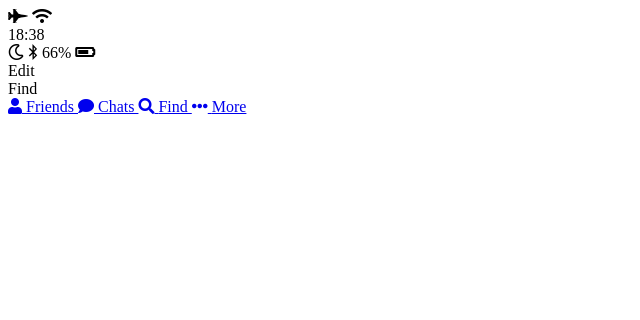
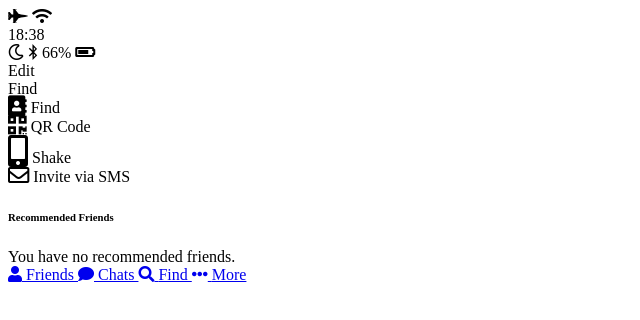
Before and after one commit to GUIEEN/Kakao_app_cloning, a plain HTML site: page find.html in a window 1280 px wide. Shown: the whole page, without its empty margins (0-640 px from the left). Drawn offline with Linux system fonts and the light colour scheme.

Commit message:
find is done

```diff
--- a/find.html
+++ b/find.html
@@ -46,6 +46,39 @@
     </div>
   </header>
 
+  <main class="find">
+    <section class="find__options">
+      <div class="find__option">
+        <i class="fa fa-address-book fa-lg"></i>
+        <span class="find__option-title">Find</span>
+      </div>
+      <div class="find__option">
+        <i class="fa fa-qrcode fa-lg"></i>
+        <span class="find__option-title">QR Code</span>
+      </div>
+      <div class="find__option">
+        <i class="fa fa-mobile-alt fa-2x"></i>
+        <span class="find__option-title">Shake</span>
+      </div>
+      <div class="find__option">
+        <i class="far fa-envelope fa-lg"></i>
+        <span class="find__option-title">Invite via SMS</span>
+      </div>
+    </section>
+
+    <section class="find__recommended">
+      <header>
+        <h6 class="recommended__title">Recommended Friends</h6>
+      </header>
+      <div class="recommended__none">
+        <span class="recommended__text">
+          You have no recommended friends.
+        </span>
+      </div>
+    </section>
+
+  </main>
+
   <nav class="tab-bar">
     <a href="index.html" class="tab-bar__tab">
       <i class="fa fa-user"></i>
```
Also changed, not shown: images/avatar.jpg (added).
